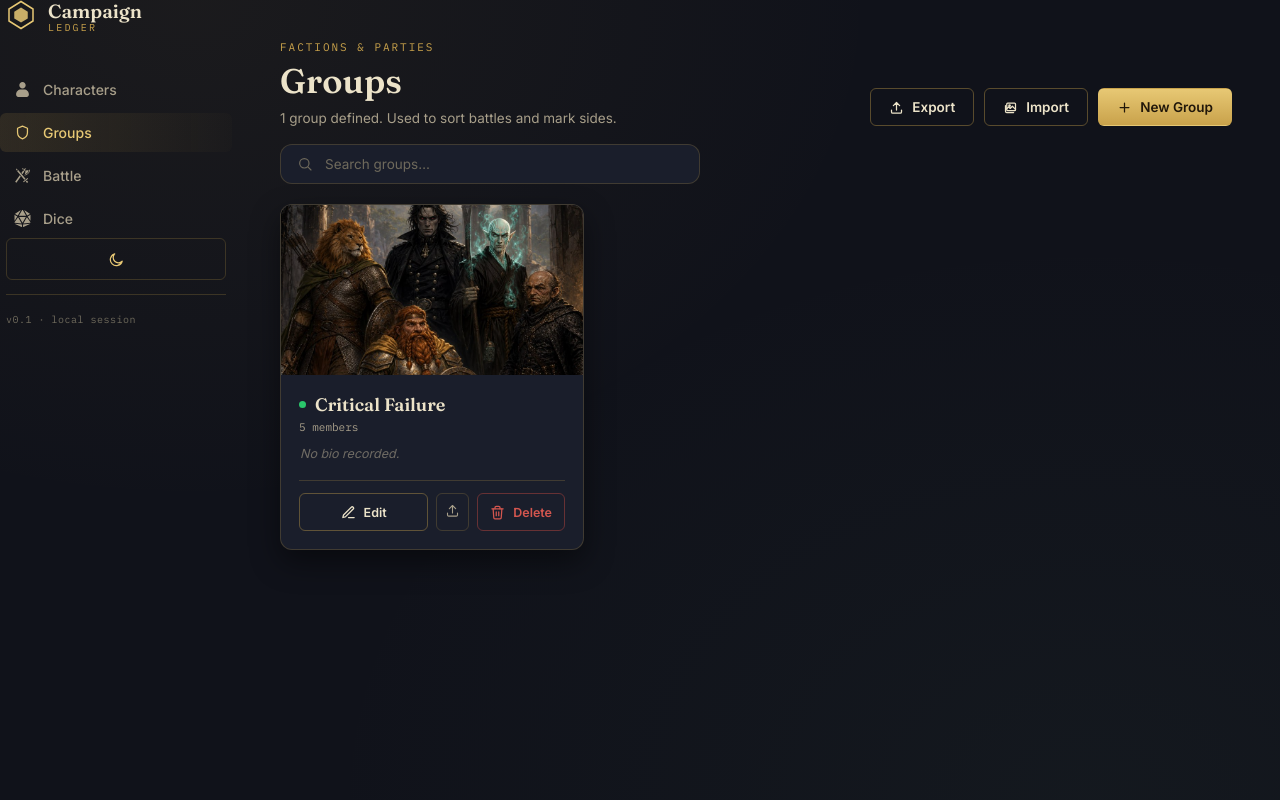
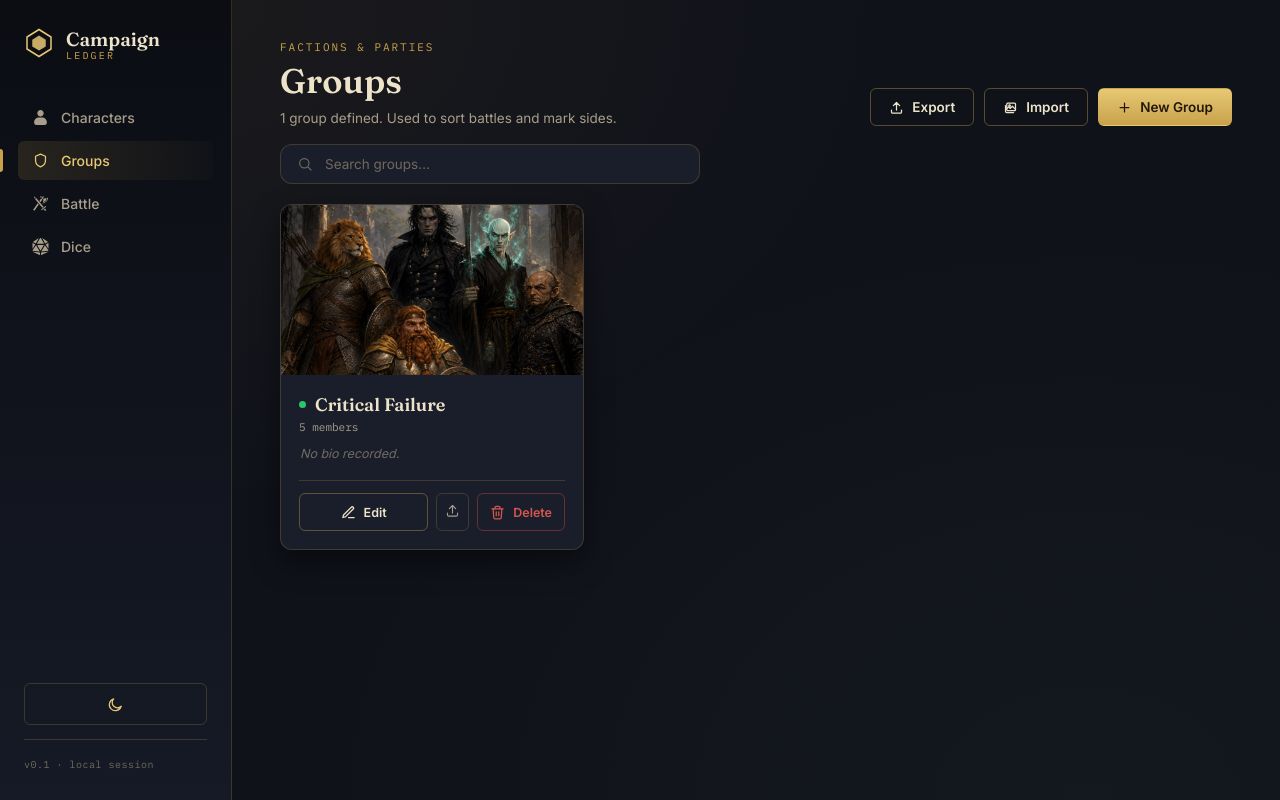
Before and after one commit to mehdi00dn/D-D-Ledger, a Flask app: page /groups in a window 1280 px wide. Run offline with Flask 3, Linux system fonts and the light colour scheme; data comes from the database, SQL or seed files in the repository; some libraries are stand-ins or nearby versions.

Commit message:
git push

```diff
--- a/static/css/style.css
+++ b/static/css/style.css
@@ -104,7 +104,17 @@ a:focus-visible, button:focus-visible, input:focus-visible, textarea:focus-visib
   min-height: 100vh;
 }
 
-
+.sidebar {
+  background: linear-gradient(180deg, var(--bg-void-2), var(--bg-panel-inset));
+  border-right: 1px solid var(--hairline);
+  padding: 28px 18px;
+  display: flex;
+  flex-direction: column;
+  position: sticky;
+  top: 0;
+  height: 100vh;
+  transition: border-color 0.4s ease;
+}
 
 .sidebar-brand {
   display: flex;
```
